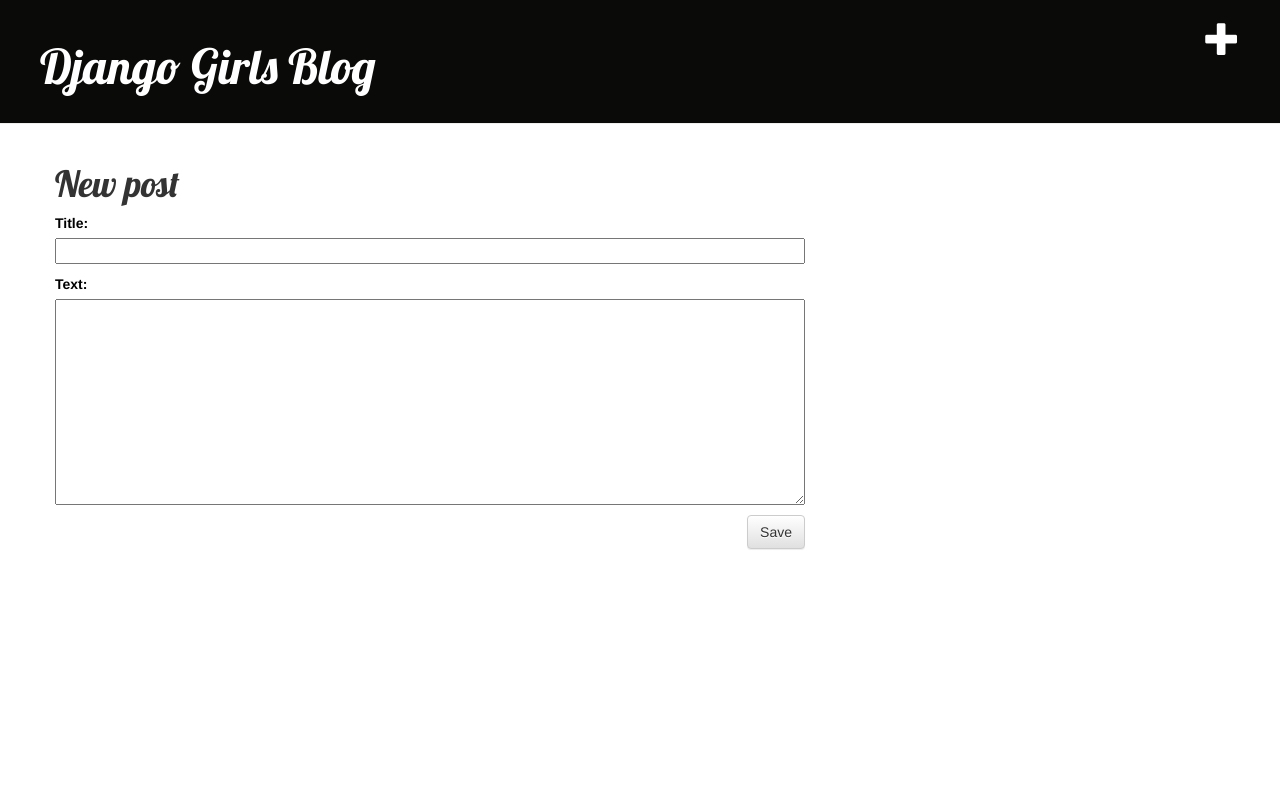
After one commit to morafong/my-first-blog, a Django app: page /post/new/ in a window 1280 px wide. The commit adds this page. Run offline with Django 3.2, Linux system fonts and the light colour scheme; some libraries are stand-ins or nearby versions.

Commit message:
Added views to create/edit blog post inside the site.

```diff
--- /dev/null
+++ b/blog/forms.py
@@ -0,0 +1,9 @@
+from django import forms
+
+from .models import Post
+
+class PostForm(forms.ModelForm):
+
+	class Meta:
+		model = Post
+		fields = ('title', 'text',)
--- /dev/null
+++ b/blog/static/css/blog.css
@@ -0,0 +1,67 @@
+<a href="http://en.wikipedia.org/wiki/Django" class="external_link" id="link_to_wiki_page">
+
+body {
+        padding-left: 15px;
+}
+
+div p {
+	color: black;
+}
+
+.nombre {
+	font-weight: bold;
+	color: #AD1559;
+}
+
+
+.page-header {
+       background-color: #0A0A09;
+       margin-top: 0;
+       padding: 20px 20px 20px 40px;
+}
+
+.page-header h1, .page-header h1 a, .page-header h1 a:visited, .page-header h1 a:active {
+      color: #ffffff;
+      font-size: 36pt;
+      text-decoration: none;
+}
+
+.content {
+      margin-left: 40px;
+}
+
+h1, h2, h3 {
+      font-family: 'Lobster', cursive;
+}
+
+h3 {
+      color: #00FFB3;
+}
+
+.date {
+      float: right;
+      color: #828282;
+}
+
+.save {
+      float: right;
+}
+
+.post-form textarea, .post-form input {
+      width: 100%;
+}
+
+.top-menu, .top-menu:hover, .top-menu:visited {
+      color: #ffffff;
+      float: right;
+      font-size: 26pt;
+      margin-right: 20px;
+}
+
+.post {
+     margin-bottom: 70px;
+}
+
+.post h1 a, .post h1 a:visited {
+     color: #000000;
+}
--- /dev/null
+++ b/blog/templates/blog/base.html
@@ -0,0 +1,24 @@
+    {% load staticfiles %}
+    <html>
+        <head>
+            <title>Django Girls blog</title>
+            <link rel="stylesheet" href="//maxcdn.bootstrapcdn.com/bootstrap/3.2.0/css/bootstrap.min.css">
+            <link rel="stylesheet" href="//maxcdn.bootstrapcdn.com/bootstrap/3.2.0/css/bootstrap-theme.min.css">
+            <link href='//fonts.googleapis.com/css?family=Lobster&subset=latin,latin-ext' rel='stylesheet' type='text/css'>
+            <link rel="stylesheet" href="{% static 'css/blog.css' %}">
+        </head>
+    <body>
+        <div class="page-header">
+            <a href="{% url 'blog.views.post_new' %}" class="top-menu"><span class="glyphicon glyphicon-plus"></span></a>
+            <h1><a href="/">Django Girls Blog</a></h1>
+        </div>
+        <div class="content container">
+            <div class="row">
+                <div class="col-md-8">
+                {% block content %}
+                {% endblock %}
+                </div>
+            </div>
+        </div>
+    </body>
+    </html>
--- /dev/null
+++ b/blog/templates/blog/post_edit.html
@@ -0,0 +1,9 @@
+{% extends 'blog/base.html' %}
+
+{% block content %}
+	<h1>New post</h1>
+	<form method="POST" class="post-form">{% csrf_token %}
+		{{ form.as_p }}
+		<button type="submit" class="save btn btn-default">Save</button>
+	</form>
+{% endblock %}
--- a/blog/urls.py
+++ b/blog/urls.py
@@ -3,4 +3,6 @@ from . import views
 
 urlpatterns = [
         url(r'^$', views.post_list),
+        #url(r'^post/(?P<pk>[0-9]+)/$', views.post_detail),
+        url(r'^post/new/$', views.post_new, name='post_new'),
     ]
--- a/blog/views.py
+++ b/blog/views.py
@@ -1,7 +1,18 @@
 from django.shortcuts import render
 from django.utils import timezone
 from .models import Post
+from django.shortcuts import render, get_object_or_404
+from .forms import PostForm
+
 def post_list(request):
-	posts = Post.objects.filter(published_date__lte=timezone.now()).order_by('published_date')
-	return render(request, 'blog/post_list.html', {'posts': posts})
+		posts = Post.objects.filter(published_date__lte=timezone.now()).order_by('published_date')
+		return render(request, 'blog/post_list.html', {'posts': posts})
+
+def post_new(request):
+        form = PostForm()
+        return render(request, 'blog/post_edit.html', {'form': form})
+
+def post_detail(request, pk):
+	post = get_object_or_404(Post, pk=pk)
+	return render(request, 'blog/post_detail.html', {'post': post})
 # Create your views here.
```
Also changed, not shown: blog/templates/blog/post_detail.html (added, +13 -0 lines), blog/templates/blog/post_list.html (+12 -21 lines).
